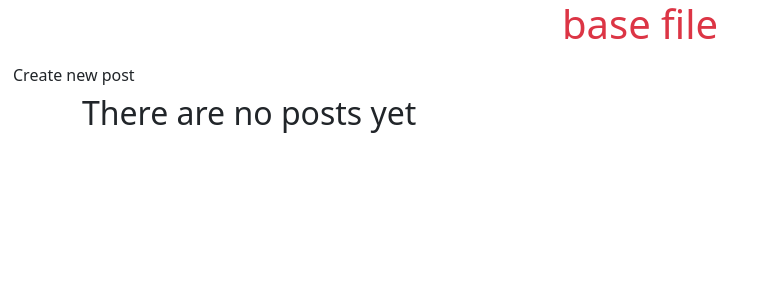
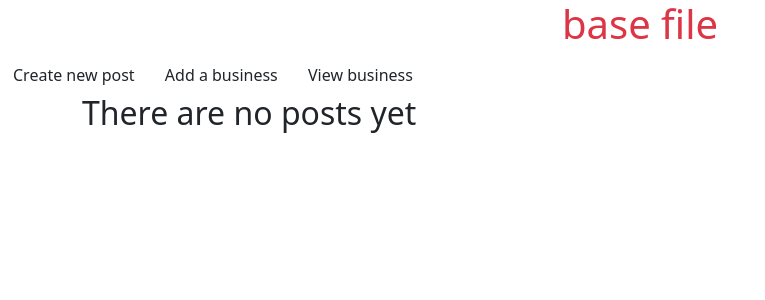
Before and after one commit to GraceMwende/Neighbourhood_Notifications, a Django app: page / in a window 1280 px wide. Shown: the top 300 px of the page, without its empty margins (0-765 px from the left). Run offline with Django 4.2, Linux system fonts and the light colour scheme; data that the repository does not hold is empty; some libraries are stand-ins or nearby versions.

Commit message:
display all busines

```diff
--- a/alerts/models.py
+++ b/alerts/models.py
@@ -34,9 +34,23 @@ class Users(models.Model):
 
 class Business(models.Model):
   business_name = models.CharField(max_length=30)
-  users = models.ForeignKey(Users, on_delete=models.CASCADE)
+  users = models.ForeignKey(User, on_delete=models.CASCADE)
   neighbourhood = models.ForeignKey(Neighbourhood, on_delete=models.CASCADE)
   business_email_address = models.EmailField()
+
+  def __str__(self):
+    return f'{self. business_name} '
+
+  def save_business(self):
+    self.save()
+
+  def delete_business(self):
+    self.delete()
+
+  @classmethod
+  def display_business(cls):
+    posts = cls.objects.all()
+    return posts
 
 class Profile(models.Model):
   user =  models.OneToOneField(User, on_delete=models.CASCADE)
@@ -51,7 +65,7 @@ class Post(models.Model):
 
 
   def __str__(self):
-    return f'{self.user.username} Profile'
+    return f'{self.user.username}'
 
   def save_post(self):
     self.save()
--- a/alerts/templates/home.html
+++ b/alerts/templates/home.html
@@ -4,6 +4,10 @@
 <link rel="stylesheet" href="https://cdnjs.cloudflare.com/ajax/libs/material-design-iconic-font/2.2.0/css/material-design-iconic-font.min.css">
 
 <a href="{% url 'new-post' %}"><button class="btn btn-default">Create new post</button></a>
+<a href="{% url 'new-business' %}"><button class="btn btn-default">Add a business</button></a>
+<a href="{% url 'business' %}"><button class="btn btn-default">View business</button></a>
+
+
 <!-- bootsrap card -->
 <div class="container d-flex flex-wrap">
   {% for post in posts %}
@@ -64,10 +68,10 @@
         </div>
     </div>
 </div> -->
-
+<!--
 {% for neighbourhood in neighbourhoods %}
 {{neighbourhood.neighbourhood_name}}
 {{neighbourhood.neighbourhood_location}}
 
-{% endfor %}
+{% endfor %} -->
 {% endblock %}
--- a/alerts/urls.py
+++ b/alerts/urls.py
@@ -9,5 +9,7 @@ urlpatterns = [
   path('tinymce/',include('tinymce.urls')),
   path('new/post/',views.new_post,name='new-post'),
   re_path('post/(\d+)',views.posts, name='posts'),
-  path('addcomment/<int:id>/',views.add_comment,name='add_comment')
+  path('addcomment/<int:id>/',views.add_comment,name='add_comment'),
+  path('new/business',views.new_business, name='new-business'),
+  path('business/',views.business,name='business')
 ] + static(settings.MEDIA_URL, document_root=settings.MEDIA_ROOT)
--- a/alerts/views.py
+++ b/alerts/views.py
@@ -1,6 +1,6 @@
 from django.shortcuts import render,redirect
-from .models import Neighbourhood,Post,Comment
-from .forms import NewPostForm,CommentForm
+from .models import Neighbourhood,Post,Comment,Business
+from .forms import NewPostForm,CommentForm,BusinessForm
 from django.core.exceptions import ObjectDoesNotExist
 
 # Create your views here.
@@ -55,3 +55,27 @@ def add_comment(request,id):
 
   # else:
   #   return redirect('/accounts/login')
+
+def new_business(request):
+    current_user = request.user
+
+    if request.method == 'POST':
+      form = BusinessForm(request.POST)
+
+      if form.is_valid():
+        business = form.save(commit=False)
+        business.users = current_user
+        # post.profile = Profile.objects.filter(user = current_user).first()
+        business.save()
+
+      return redirect('business')
+
+    else:
+      form = BusinessForm()
+    return render(request, 'new_business.html',{'form':form})
+
+def business(request):
+    business = Business.display_business()
+    return render(request,'business.html',{"business":business,})
+
+    return redirect('business')
```
Also changed, not shown: alerts/forms.py (+6 -1 lines), alerts/templates/business.html (added, +12 -0 lines), alerts/templates/new_business.html (added, +35 -0 lines), alerts/migrations/0006_alter_business_users.py (added).
